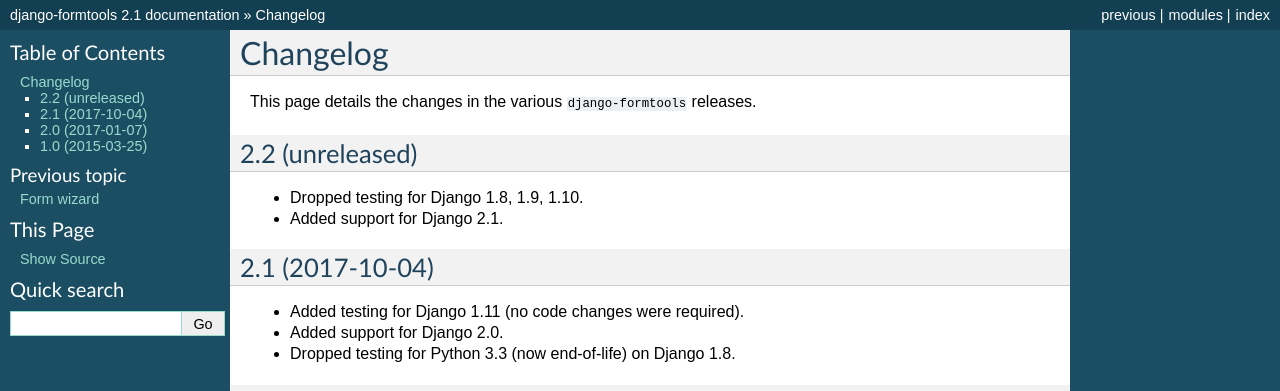
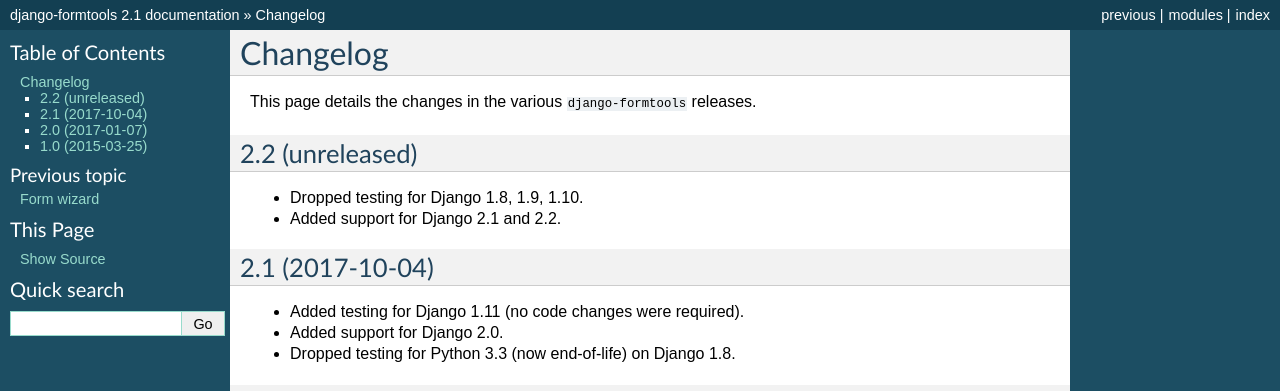
Before and after one commit to jazzband/django-formtools, a Sphinx documentation site: the page built from docs/changelog.rst, in a window 1280 px wide. Shown: the top 391 px of the page. Built offline with Sphinx 7.4.7, drawn with Linux system fonts in a browser that asks for light colours.

Commit message:
Add testing for Django 2.2

```diff
--- a/docs/changelog.rst
+++ b/docs/changelog.rst
@@ -8,7 +8,7 @@ This page details the changes in the various ``django-formtools`` releases.
 
 - Dropped testing for Django 1.8, 1.9, 1.10.
 
-- Added support for Django 2.1.
+- Added support for Django 2.1 and 2.2.
 
 2.1 (2017-10-04)
 ----------------
--- a/setup.py
+++ b/setup.py
@@ -129,6 +129,7 @@ setup(
         'Framework :: Django :: 1.11',
         'Framework :: Django :: 2.0',
         'Framework :: Django :: 2.1',
+        'Framework :: Django :: 2.2',
         'Intended Audience :: Developers',
         'License :: OSI Approved :: BSD License',
         'Operating System :: OS Independent',
```
Also changed, not shown: .travis.yml, 1 other file.
